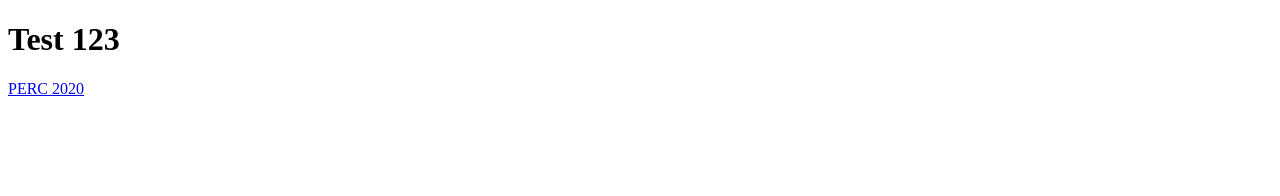
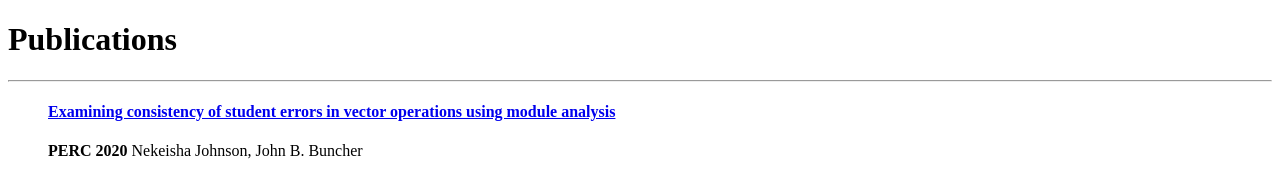
Before and after one commit to Vynlar/nekeisha-web, a Gatsby site: page /publications in a window 1280 px wide. Built offline with nearby package versions, Linux system fonts and the light colour scheme; Gatsby itself is replaced by a stand-in of ours.

Commit message:
Spiffing up the publications list

```diff
--- a/src/pages/publications.mdx
+++ b/src/pages/publications.mdx
@@ -1,3 +1,7 @@
-# Test 123
+# Publications
 
-[PERC 2020](/publications/PERC2020)
+---
+
+> #### [Examining consistency of student errors in vector operations using module analysis](/publications/PERC2020)
+>
+> **PERC 2020** Nekeisha Johnson, John B. Buncher
```
